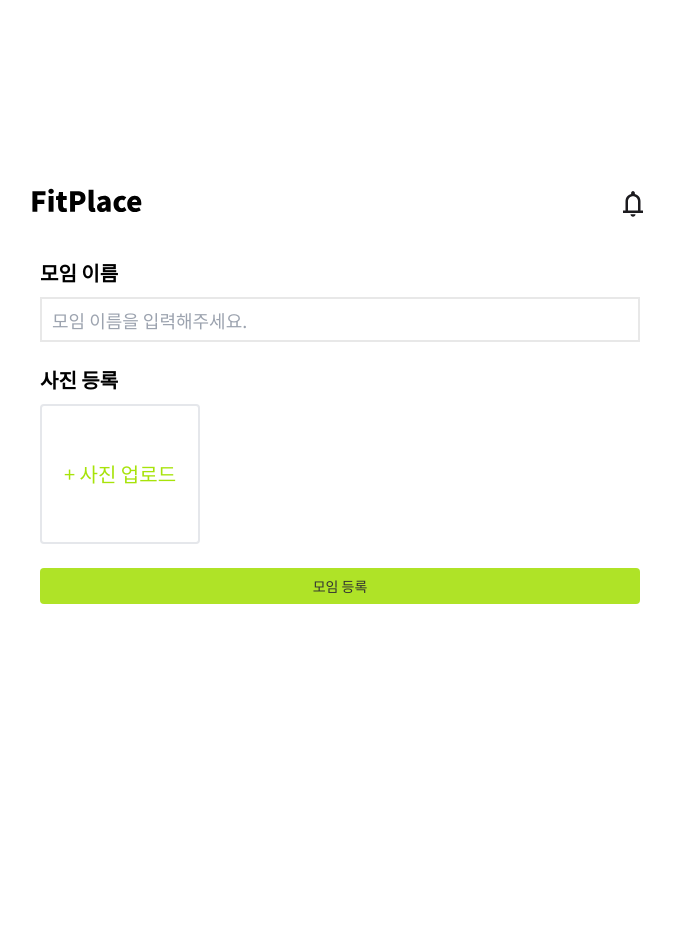
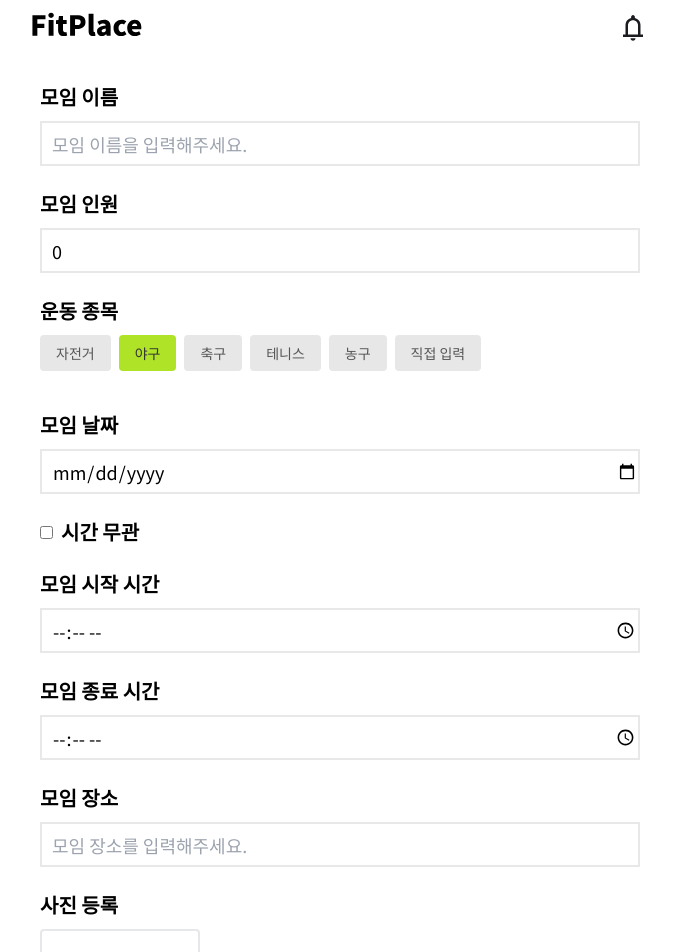
Before and after one commit to prgrms-fe-devcourse/NFE1_2_FitPlace, a React (Vite) app: page /notionAdd in a window 1280 px wide. Shown: the top 952 px of the page, without its empty margins (300-974 px from the left). Before the commit the page ends 800 px from the top, so only its background shows below. Built offline with nearby package versions, Linux system fonts and the light colour scheme.

Commit message:
feat:post등록 데이터형식

```diff
--- a/src/pages/NotionAdd.tsx
+++ b/src/pages/NotionAdd.tsx
@@ -6,14 +6,28 @@ import NotionCategory from "../components/NotionCategory";
 
 interface FormData {
     title: string;
-    image: File | null;
-    channelId: string;
+    channel: string;
+    currentMember: number;
+    meetingCapacity: number;
+    meetingDate: string;
+    meetingStartTime: string;
+    meetingEndTime: string;
+    isTimeFlexible: boolean;
+    meetingSpot: string;
+    image: string | null;
 }
 
 const INITIAL_FORM_STATE: FormData = {
     title: "",
+    channel: "",
+    currentMember: 0,
+    meetingCapacity: 0,
+    meetingDate: "",
+    meetingStartTime: "",
+    meetingEndTime: "",
+    isTimeFlexible: false,
+    meetingSpot: "",
     image: null,
-    channelId: "",
 };
 
 const API_URL = "https://kdt.frontend.5th.programmers.co.kr:5009";
@@ -26,69 +40,77 @@ const NotionAdd: React.FC = () => {
         setFormData((prev) => ({ ...prev, [name]: value }));
     }, []);
 
-    const handleFileChange = useCallback((e: ChangeEvent<HTMLInputElement>) => {
-        const file = e.target.files?.[0] || null;
-        setFormData((prev) => ({ ...prev, image: file }));
+    const handleFileChange = useCallback(
+        (e: ChangeEvent<HTMLInputElement>) => {},
+        []
+    );
+
+    const handleCategorySelect = useCallback((category: string) => {
+        setFormData((prev) => ({ ...prev, channel: category }));
     }, []);
 
-    // const handleCategorySelect = useCallback((category: string) => {
-    //     setFormData((prev) => ({ ...prev, channel: category }));
-    // }, []);
+    const handleTimeFlexibleChange = useCallback(
+        (e: ChangeEvent<HTMLInputElement>) => {
+            const { checked } = e.target;
+            setFormData((prev) => ({
+                ...prev,
+                isTimeFlexible: checked,
+                meetingStartTime: checked ? "" : prev.meetingStartTime,
+                meetingEndTime: checked ? "" : prev.meetingEndTime,
+            }));
+        },
+        []
+    );
 
     const handleSubmit = async () => {
+        const channelId = getChannelId(formData.channel);
+
+        const customJsonData = {
+            title: formData.title,
+            currentMember: formData.currentMember,
+            meetingCapacity: formData.meetingCapacity,
+            meetingDate: formData.meetingDate,
+            isTimeFlexible: formData.isTimeFlexible,
+            meetingStartTime: formData.isTimeFlexible
+                ? ""
+                : formData.meetingStartTime,
+            meetingEndTime: formData.isTimeFlexible
+                ? ""
+                : formData.meetingEndTime,
+            meetingSpot: formData.meetingSpot,
+            channel: formData.channel,
+        };
+
         const submitData = new FormData();
-        submitData.append("title", formData.title);
-        if (formData.image) {
-            submitData.append("image", formData.image);
+        submitData.append("title", JSON.stringify(customJsonData));
+        if (imageFile) {
+            submitData.append("image", imageFile);
+            // 실제 File 객체 추가
         }
-        submitData.append("channelId", "66f61d8ae853893996dc7519");
+        submitData.append("channelId", channelId);
 
         try {
             const response = await fetch(`${API_URL}/posts/create`, {
                 method: "POST",
                 headers: {
-                    Authorization: `bearer eyJhbGciOiJIUzI1NiIsInR5cCI6IkpXVCJ9.eyJ1c2VyIjp7Il9pZCI6IjY0ZWRiYTRkN2M1NGYyMTI4ZTQ2Y2NlNSIsImVtYWlsIjoiYWRtaW5AcHJvZ3JhbW1lcnMuY28ua3IifSwiaWF0IjoxNzI3NDE0ODU5fQ.Al40jxy-6yrAoANrY3fQA1joeNw08-fjByus_ZfxXSk`,
+                    Authorization: `bearer eyJhbGciOiJIUzI1NiIsInR5cCI6IkpXVCJ9.eyJ1c2VyIjp7Il9pZCI6IjY0ZWRiYTRkN2M1NGYyMTI4ZTQ2Y2NlNSIsImVtYWlsIjoiYWRtaW5AcHJvZ3JhbW1lcnMuY28ua3IifSwiaWF0IjoxNzI3NDA0OTkzfQ.EziIP1HOZoU6tUyfSm1T7xhrmYkf0L60ItKo6kSErhs`,
                 },
                 body: submitData,
             });
 
             if (!response.ok) {
-                throw new Error(`HTTP error! status: ${response.status}`);
+                throw new Error(`HTTP error : ${response.status}`);
             }
 
             const data = await response.json();
-            console.log("Post created successfully:", data);
-            // 성공 후 처리 (예: 홈 페이지로 리다이렉트)
+            console.log("Post", data);
         } catch (error) {
             console.error(
-                "Error creating post:",
+                "Error: ",
                 error instanceof Error ? error.message : String(error)
             );
-            // 에러 처리
         }
     };
-
-    // const renderInput = ({
-    //     label,
-    //     name,
-    //     type = "text",
-    //     placeholder,
-    // }: RenderInputProps) => (
-    //     <div>
-    //         <label htmlFor={name} className="flex font-bold text-xl mt-6">
-    //             {label}
-    //         </label>
-    //         <input
-    //             type={type}
-    //             id={name}
-    //             name={name}
-    //             value={formData[name]}
-    //             onChange={handleChange}
-    //             placeholder={placeholder}
-    //             className="border-2 border-solid border-[#e8e8e8] w-[600px] h-[45px] mt-2.5 text-lg pl-2.5"
-    //         />
-    //     </div>
-    // );
 
     return (
         <>
@@ -112,36 +134,121 @@ const NotionAdd: React.FC = () => {
                             className="border-2 border-solid border-[#e8e8e8] w-[600px] h-[45px] mt-2.5 text-lg pl-2.5"
                         />
                     </div>
-                    {/* {renderInput({
-                        label: "모임 인원",
-                        name: "meetingCapacity",
-                        type: "number",
-                        placeholder: "최대 참가 가능한 인원을 입력해주세요",
-                    })} */}
 
-                    {/* <div>
+                    <div>
+                        <label
+                            htmlFor="meetingCapacity"
+                            className="flex font-bold text-xl mt-6"
+                        >
+                            모임 인원
+                        </label>
+                        <input
+                            type="number"
+                            id="meetingCapacity"
+                            name="meetingCapacity"
+                            value={formData.meetingCapacity}
+                            onChange={handleChange}
+                            placeholder="모임 인원을 입력해주세요."
+                            className="border-2 border-solid border-[#e8e8e8] w-[600px] h-[45px] mt-2.5 text-lg pl-2.5"
+                        />
+                    </div>
+
+                    <div>
                         <h3 className="font-bold text-xl mt-6">운동 종목</h3>
                         <div className="mt-2.5">
                             <NotionCategory onSelect={handleCategorySelect} />
                         </div>
-                    </div> */}
+                    </div>
 
-                    {/* <div>
+                    <div>
                         <label
-                            htmlFor="meetingDescription"
+                            htmlFor="meetingDate"
                             className="flex font-bold text-xl mt-6"
                         >
-                            모임 설명
+                            모임 날짜
                         </label>
-                        <textarea
-                            id="meetingDescription"
-                            name="meetingDescription"
-                            value={formData.meetingDescription}
+                        <input
+                            type="date"
+                            id="meetingDate"
+                            name="meetingDate"
+                            value={formData.meetingDate}
                             onChange={handleChange}
-                            placeholder="모임에 대한 설명을 입력해주세요."
-                            className="border-2 border-solid border-[#e8e8e8] w-[600px] h-32 mt-2.5 text-lg pl-2.5"
+                            className="border-2 border-solid border-[#e8e8e8] w-[600px] h-[45px] mt-2.5 text-lg pl-2.5"
                         />
-                    </div> */}
+                    </div>
+
+                    <div>
+                        <label
+                            htmlFor="isTimeFlexible"
+                            className="flex items-center font-bold text-xl mt-6"
+                        >
+                            <input
+                                type="checkbox"
+                                id="isTimeFlexible"
+                                name="isTimeFlexible"
+                                checked={formData.isTimeFlexible}
+                                onChange={handleTimeFlexibleChange}
+                                className="mr-2"
+                            />
+                            시간 무관
+                        </label>
+                    </div>
+
+                    {!formData.isTimeFlexible && (
+                        <>
+                            <div>
+                                <label
+                                    htmlFor="meetingStartTime"
+                                    className="flex font-bold text-xl mt-6"
+                                >
+                                    모임 시작 시간
+                                </label>
+                                <input
+                                    type="time"
+                                    id="meetingStartTime"
+                                    name="meetingStartTime"
+                                    value={formData.meetingStartTime}
+                                    onChange={handleChange}
+                                    className="border-2 border-solid border-[#e8e8e8] w-[600px] h-[45px] mt-2.5 text-lg pl-2.5"
+                                />
+                            </div>
+
+                            <div>
+                                <label
+                                    htmlFor="meetingEndTime"
+                                    className="flex font-bold text-xl mt-6"
+                                >
+                                    모임 종료 시간
+                                </label>
+                                <input
+                                    type="time"
+                                    id="meetingEndTime"
+                                    name="meetingEndTime"
+                                    value={formData.meetingEndTime}
+                                    onChange={handleChange}
+                                    className="border-2 border-solid border-[#e8e8e8] w-[600px] h-[45px] mt-2.5 text-lg pl-2.5"
+                                />
+                            </div>
+                        </>
+                    )}
+
+                    <div>
+                        <label
+                            htmlFor="meetingSpot"
+                            className="flex font-bold text-xl mt-6"
+                        >
+                            모임 장소
+                        </label>
+                        <input
+                            type="text"
+                            id="meetingSpot"
+                            name="meetingSpot"
+                            value={formData.meetingSpot}
+                            onChange={handleChange}
+                            placeholder="모임 장소를 입력해주세요."
+                            className="border-2 border-solid border-[#e8e8e8] w-[600px] h-[45px] mt-2.5 text-lg pl-2.5"
+                        />
+                    </div>
 
                     <div className="mb-6">
                         <p className="font-bold text-xl mt-6">사진 등록</p>
```
